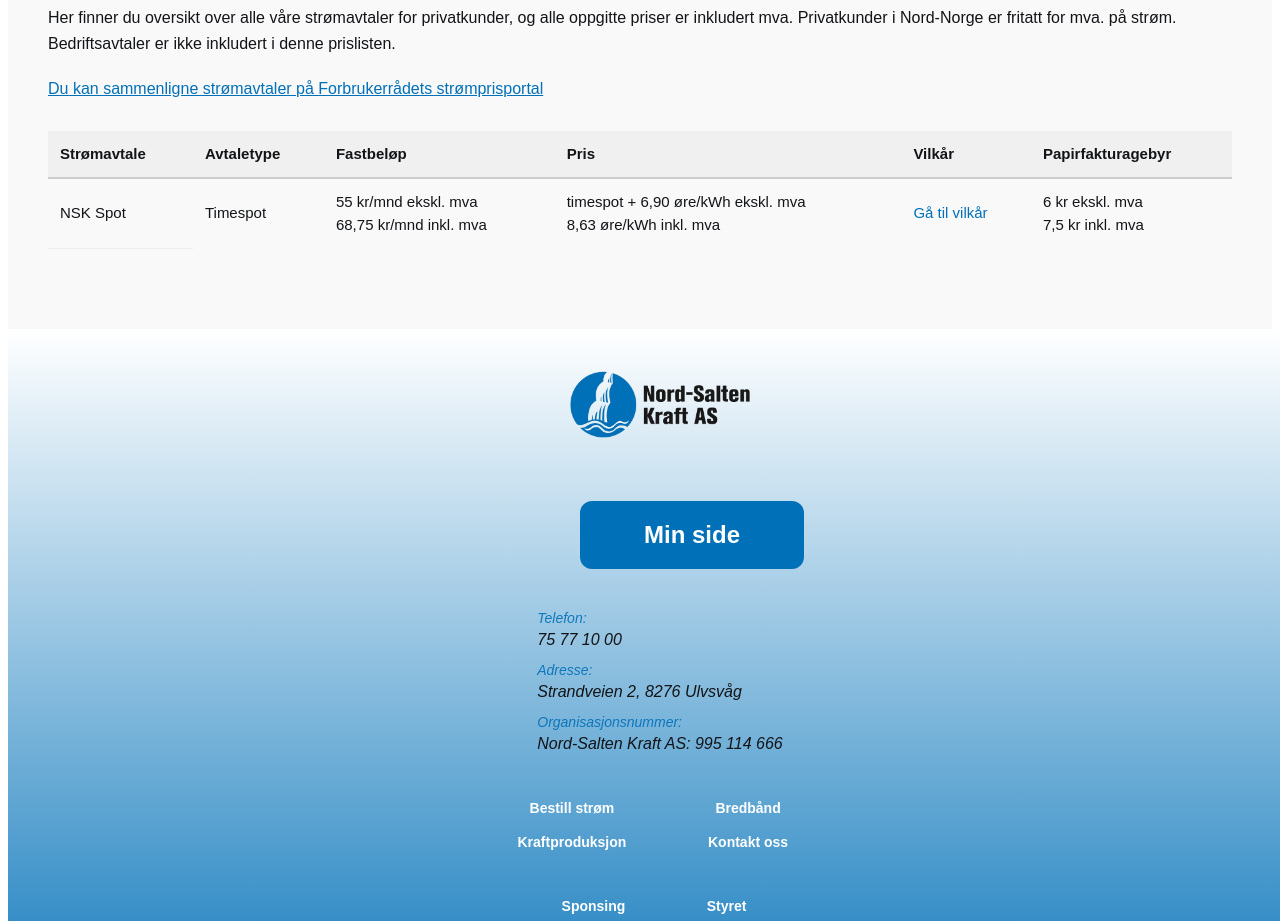
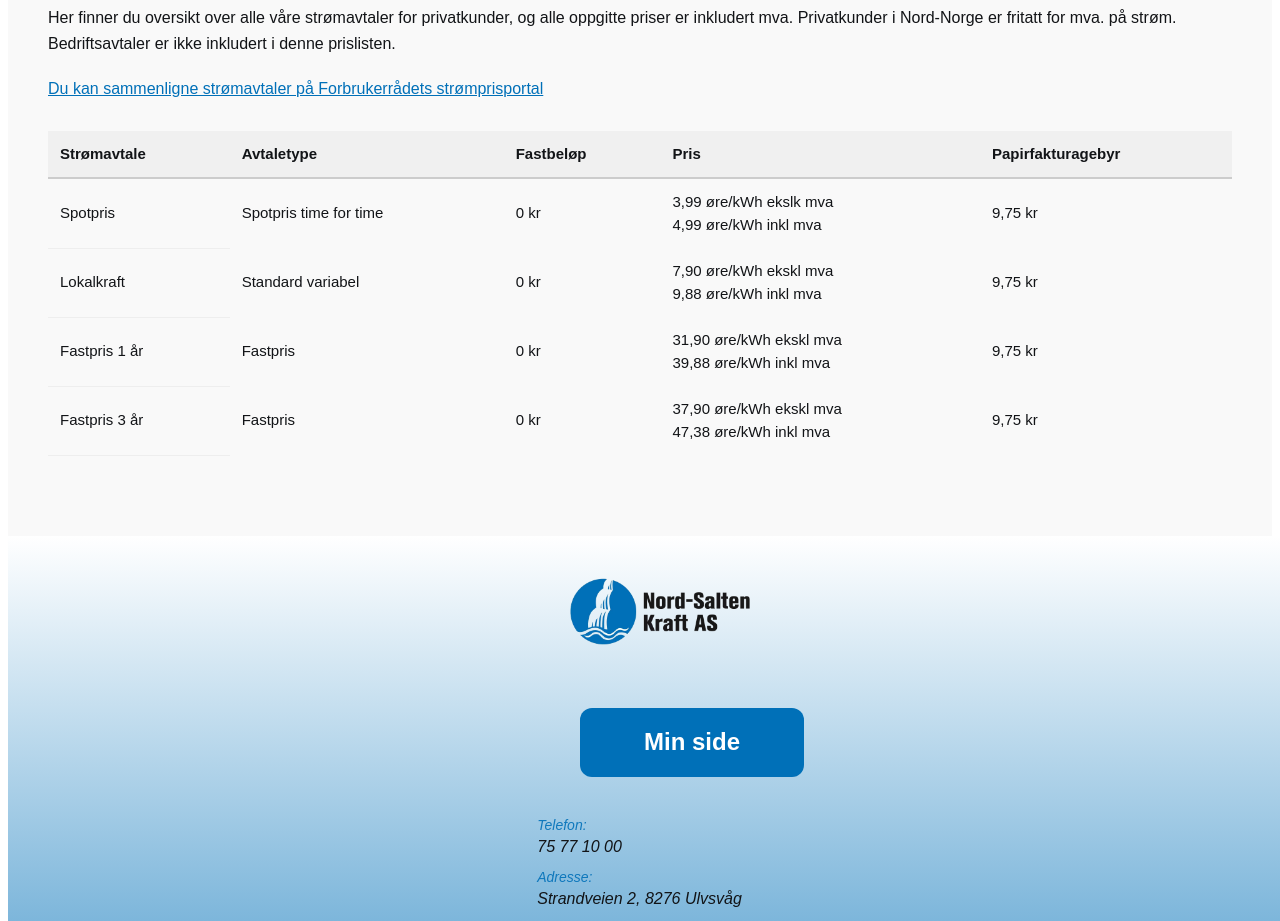
Before and after one commit to tobolovskaya/nordsaltenkraft, a React (Vite) app: page /stromavtalen in a window 1280 px wide. Shown: the part 1840-2761 px from the top of the page. Built offline with nearby package versions, Linux system fonts and the light colour scheme; the HTML template or start-up script is replaced by a standard one.

Commit message:
fix: styret

```diff
--- a/src/components/Prisliste.jsx
+++ b/src/components/Prisliste.jsx
@@ -22,23 +22,42 @@
             <th style={{ padding: "12px", borderBottom: "2px solid #ccc" }}>Avtaletype</th>
             <th style={{ padding: "12px", borderBottom: "2px solid #ccc" }}>Fastbeløp</th>
             <th style={{ padding: "12px", borderBottom: "2px solid #ccc" }}>Pris</th>
-            <th style={{ padding: "12px", borderBottom: "2px solid #ccc" }}>Vilkår</th>
             <th style={{ padding: "12px", borderBottom: "2px solid #ccc" }}>Papirfakturagebyr</th>
           </tr>
         </thead>
         <tbody>
           <tr>
-            <td style={{ padding: "12px", borderBottom: "1px solid #eee" }}>NSK Spot</td>
-            <td style={{ padding: "12px" }}>Timespot</td>
-            <td style={{ padding: "12px" }}>55 kr/mnd ekskl. mva<br />68,75 kr/mnd inkl. mva</td>
-            <td style={{ padding: "12px" }}>timespot + 6,90 øre/kWh ekskl. mva<br />8,63 øre/kWh inkl. mva</td>
-            <td style={{ padding: "12px" }}>
-              <a href="https://nordsaltenkraft.no/?id=357476535&Article=96" style={{ color: "#0070b8" }}>Gå til vilkår</a>
-            </td>
-            <td style={{ padding: "12px" }}>6 kr ekskl. mva<br />7,5 kr inkl. mva</td>
+            <td style={{ padding: "12px", borderBottom: "1px solid #eee" }}>Spotpris</td>
+            <td style={{ padding: "12px" }}>Spotpris time for time</td>
+            <td style={{ padding: "12px" }}>0 kr</td>
+            <td style={{ padding: "12px" }}>3,99 øre/kWh ekslk mva<br />4,99 øre/kWh inkl mva</td>
+            <td style={{ padding: "12px" }}>9,75 kr</td>
           </tr>
 
-          {/* Добавь остальные строки аналогично */}
+          <tr>
+            <td style={{ padding: "12px", borderBottom: "1px solid #eee" }}>Lokalkraft</td>
+            <td style={{ padding: "12px" }}>Standard variabel</td>
+            <td style={{ padding: "12px" }}>0 kr</td>
+            <td style={{ padding: "12px" }}>7,90 øre/kWh ekskl mva<br />9,88 øre/kWh inkl mva</td>
+            <td style={{ padding: "12px" }}>9,75 kr</td>
+          </tr>
+
+          <tr>
+            <td style={{ padding: "12px", borderBottom: "1px solid #eee" }}>Fastpris 1 år</td>
+            <td style={{ padding: "12px" }}>Fastpris</td>
+            <td style={{ padding: "12px" }}>0 kr</td>
+            <td style={{ padding: "12px" }}>31,90 øre/kWh ekskl mva<br />39,88 øre/kWh inkl mva</td>
+            <td style={{ padding: "12px" }}>9,75 kr</td>
+          </tr>
+
+          <tr>
+            <td style={{ padding: "12px", borderBottom: "1px solid #eee" }}>Fastpris 3 år</td>
+            <td style={{ padding: "12px" }}>Fastpris</td>
+            <td style={{ padding: "12px" }}>0 kr</td>
+            <td style={{ padding: "12px" }}>37,90 øre/kWh ekskl mva<br />47,38 øre/kWh inkl mva</td>
+            <td style={{ padding: "12px" }}>9,75 kr</td>
+          </tr>
+
         </tbody>
       </table>
     </div>
--- a/src/components/Styret/Styret.jsx
+++ b/src/components/Styret/Styret.jsx
@@ -7,49 +7,43 @@
     name: "Sten-Rune Brekke",
     role: "Styrets leder",
     deputy: "Linn Kristin Hauge",
-    img: "/",
+    img: "https://nordsaltenkraft.no/sites/n/nordsaltenkraft.no/files/2025/05/sten-rune_brekke.jpg",
   },
   {
     name: "Jan-Folke Sandnes",
     role: "Styrets nestleder",
     deputy: "Asbjørn Bye",
-    img: "/",
+    img: "https://nordsaltenkraft.no/sites/n/nordsaltenkraft.no/files/2025/05/jan-folke_sandnes.jpg",
   },
   {
     name: "Liv Røfvaag",
     role: "Styremedlem",
     deputy: "Geir Anders Hetta Berg",
-    img: "/",
+    img: "https://nordsaltenkraft.no/sites/n/nordsaltenkraft.no/files/2025/05/liv_reffhaug.jpg",
   },
   {
     name: "Wibecke Aasjord Juul",
     role: "Styremedlem",
     deputy: "Kine Renate Berg",
-    img: "/",
-  },
-  {
-    name: "Helge Egil Wågø Albertsen",
-    role: "daglig leder",
-    deputy: "/",
-    img: "/",
+    img: "https://nordsaltenkraft.no/sites/n/nordsaltenkraft.no/files/2025/05/wibeke_aasjord_juul.jpg",
   },
   {
     name: "Lisbeth Korneliussen",
     role: "Styremedlem",
     deputy: "Svein Helge Nøstdal",
-    img: "/",
+    img: "https://nordsaltenkraft.no/sites/n/nordsaltenkraft.no/files/2025/05/lisbeth_korneliussen.jpg",
   },
   {
     name: "Jan-Erik Skogvold",
     role: "Styremedlem",
     deputy: "Tordis Sofie Langseth",
-    img: "/",
+    img: "https://nordsaltenkraft.no/sites/n/nordsaltenkraft.no/files/2025/05/jan-erik_skogvold.jpg",
   },
   {
     name: "Audun Kosmo",
     role: "Styremedlem (ansattvalgt)",
     deputy: "Thorbjørn Solhaug Olsen",
-    img: "/",
+    img: "https://nordsaltenkraft.no/sites/n/nordsaltenkraft.no/files/2025/05/nord-saltenkraft_2025_25_.jpg",
   },
   {
     name: "Emil Risvik Buseth",
--- a/src/components/Styret/Styret.module.css
+++ b/src/components/Styret/Styret.module.css
@@ -57,7 +57,6 @@
   .boardImage {
     width: 100px;
     height: 100px;
-
     object-fit: cover;
-    border: 2px solid #0070b8;
+    border-radius: 50%;
   }
--- a/src/pages/Sponsing/Sponsing.jsx
+++ b/src/pages/Sponsing/Sponsing.jsx
@@ -6,19 +6,10 @@
       <section className={styles.hero}>
         <h1>Sponsing av lokale aktiviteter</h1>
         <p>
-          NSK ønsker å føre en del av selskapets inntekter tilbake til samfunnet gjennom sponsing
-          av lokale aktiviteter. Vi fokuserer på tiltak som gir trygge oppvekstvilkår for barn og unge,
-          og tiltak som inspirerer unge til å bosette seg og bidra til vekst i regionen.
+        NSK ønsker å føre en del av selskapets inntekter tilbake til samfunnet gjennom sponsing av lokale aktiviteter.
+        Vi ønsker å bidra til en positiv utvikling i Nord-Salten, og fokuserer særlig på tiltak som gir trygge
+        oppvekstvilkår for barn og unge, og tiltak som inspirerer unge til å bosette seg og bidra til utvikling og vekst i regionen.
         </p>
-      </section>
-
-      <section className={styles.applySection}>
-        <h2>Søk om sponsorstøtte</h2>
-        <p>
-          Vi prioriterer tiltak innen idrett, kultur, utdanning og ideelle organisasjoner. Sponsorat skal
-          gi verdi tilbake til samfunnet og være i tråd med NSKs verdier.
-        </p>
-        <a className={styles.button} href="/soknad">Send inn søknad</a>
       </section>
 
       <section className={styles.supportedSection}>
@@ -87,6 +78,15 @@
   </div>
 </section>
 
+      <section className={styles.applySection}>
+        <h2>Søk om sponsorstøtte</h2>
+        <p>
+          Vi prioriterer tiltak innen idrett, kultur, utdanning og ideelle organisasjoner. Sponsorat skal
+          gi verdi tilbake til samfunnet og være i tråd med NSKs verdier.
+        </p>
+        <a className={styles.button} href="/soknad">Send inn søknad</a>
+      </section>
+
     </div>
   );
 };
--- a/src/pages/Sponsing/Sponsing.module.css
+++ b/src/pages/Sponsing/Sponsing.module.css
@@ -24,6 +24,7 @@
   .applySection {
     max-width: 1000px;
     margin: 0 auto 60px;
+    margin-top: 20px;
     background: #ffffff;
     padding: 40px;
     border-radius: 8px;
```
